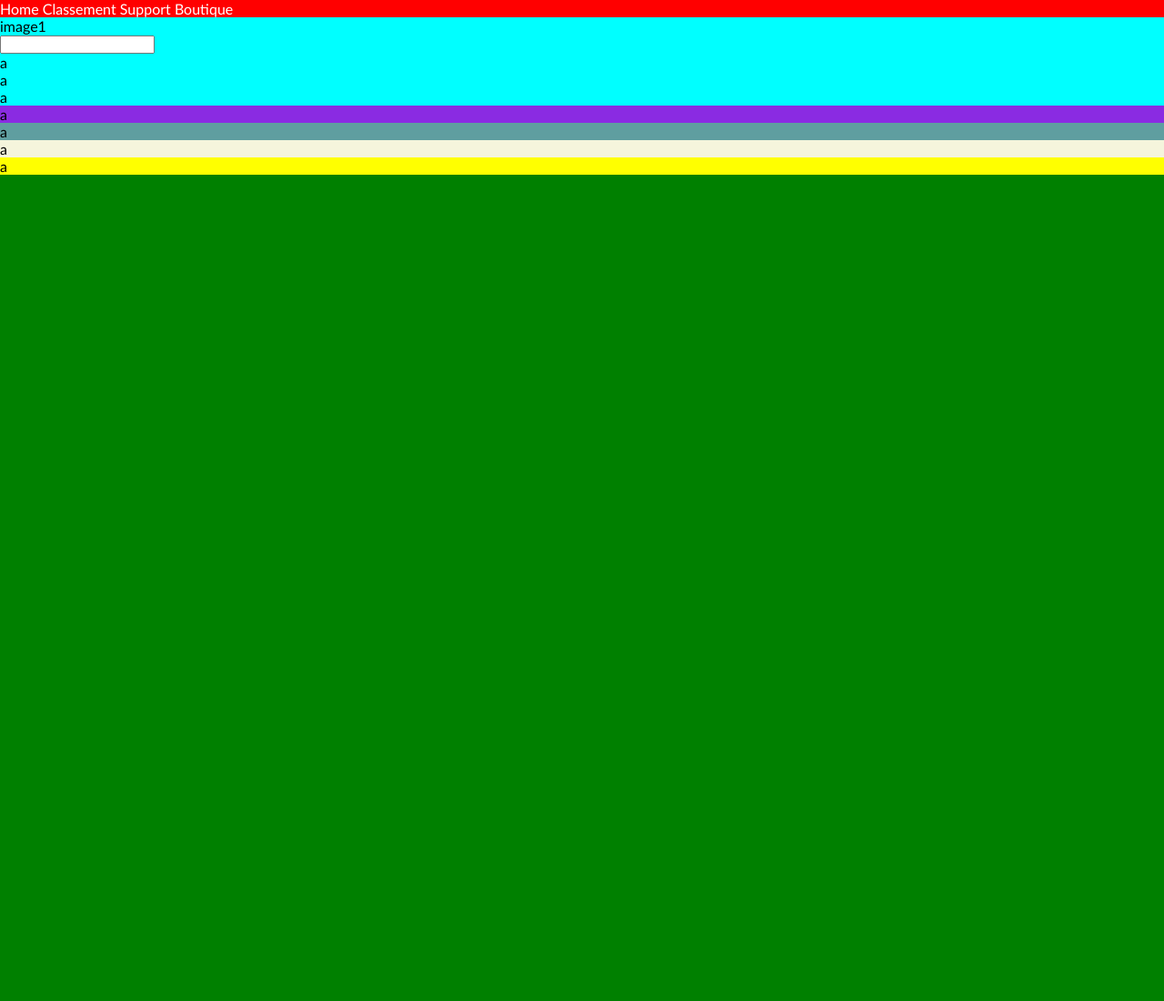
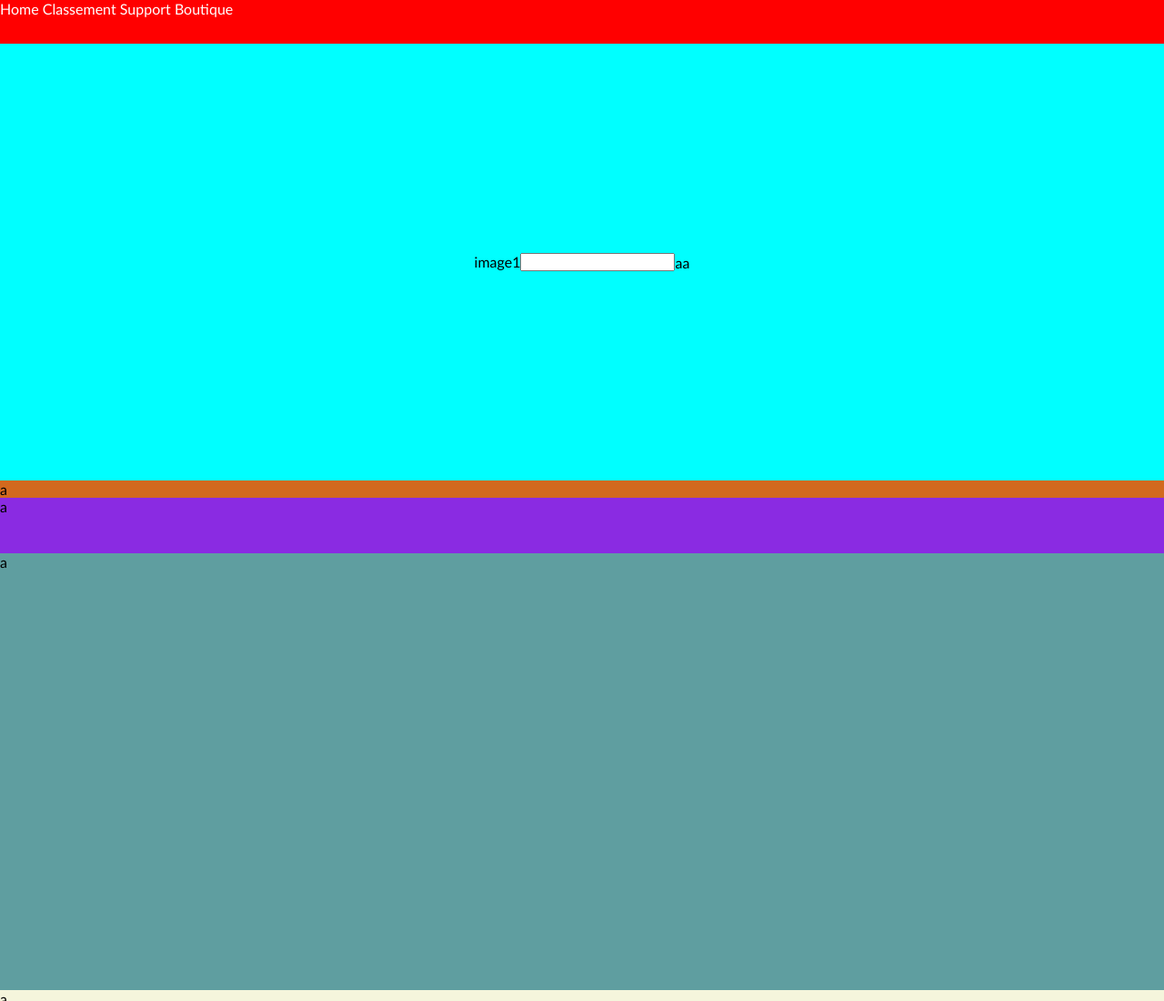
Before and after one commit to Itaromi/craftyGG, a plain HTML site: page index.html in a window 1280 px wide. Shown: the top 1100 px of the page at 91% size. Before the commit the page ends 800 px from the top, so only its background shows below. Drawn offline with Linux system fonts and the light colour scheme.

Commit message:
add heigh

```diff
--- a/contents/css/style.css
+++ b/contents/css/style.css
@@ -18,10 +18,7 @@ body {
 
 nav {
     background-color: red;
-}
-
-.cover-content-container {
-    background-color: aqua;
+    height: 3em;
 }
 
 nav li {
@@ -33,18 +30,52 @@ nav a {
     color: white;
 }
 
-.action-container {
+.cover-content-container {
+    background-color: aqua;
+    display: flex;
+    justify-content: center;
+    align-items: center;
+    height: 30em;
+}
+
+.cover-content-container ul {
+    display: flex;
+}
+
+.cover-content-container li {
+    display: flex;
+
+}
+
+.cover-content-container input {
+    display: flex;
+}
+
+.card-container {
+    display: flex;
+}
+
+.alternate-container {
+    background-color: chocolate;
+    height: 5em;
+}
+
+.action {
     background-color: blueviolet;
+    height: 4em;
 }
 
 .widgets-section-container {
     background-color: cadetblue;
+    height: 30em;
 }
 
 .summary {
     background-color: beige;
+    height: 5em;
 }
 
 footer {
     background-color: yellow;
+    height: 15em;
 }
--- a/index.html
+++ b/index.html
@@ -25,18 +25,20 @@
             <li>image1</li>
             <input type="search" id="site-search" name="q" />
         </ul>
-        <div>
-            a
-        </div>
-        <div>
-            a
-        </div>
-        <div>
-            a
+        <div class="card-container">
+            <div>
+                a
+            </div>
+            <div>
+                a
+            </div>
         </div>
     </div>
-    <section class="action-container">a
+    <div class="alternate-container">
+        a
 
+        <section class="action">a
+    </div>
     </section>
     <section class="widgets-section-container">a
 
```
